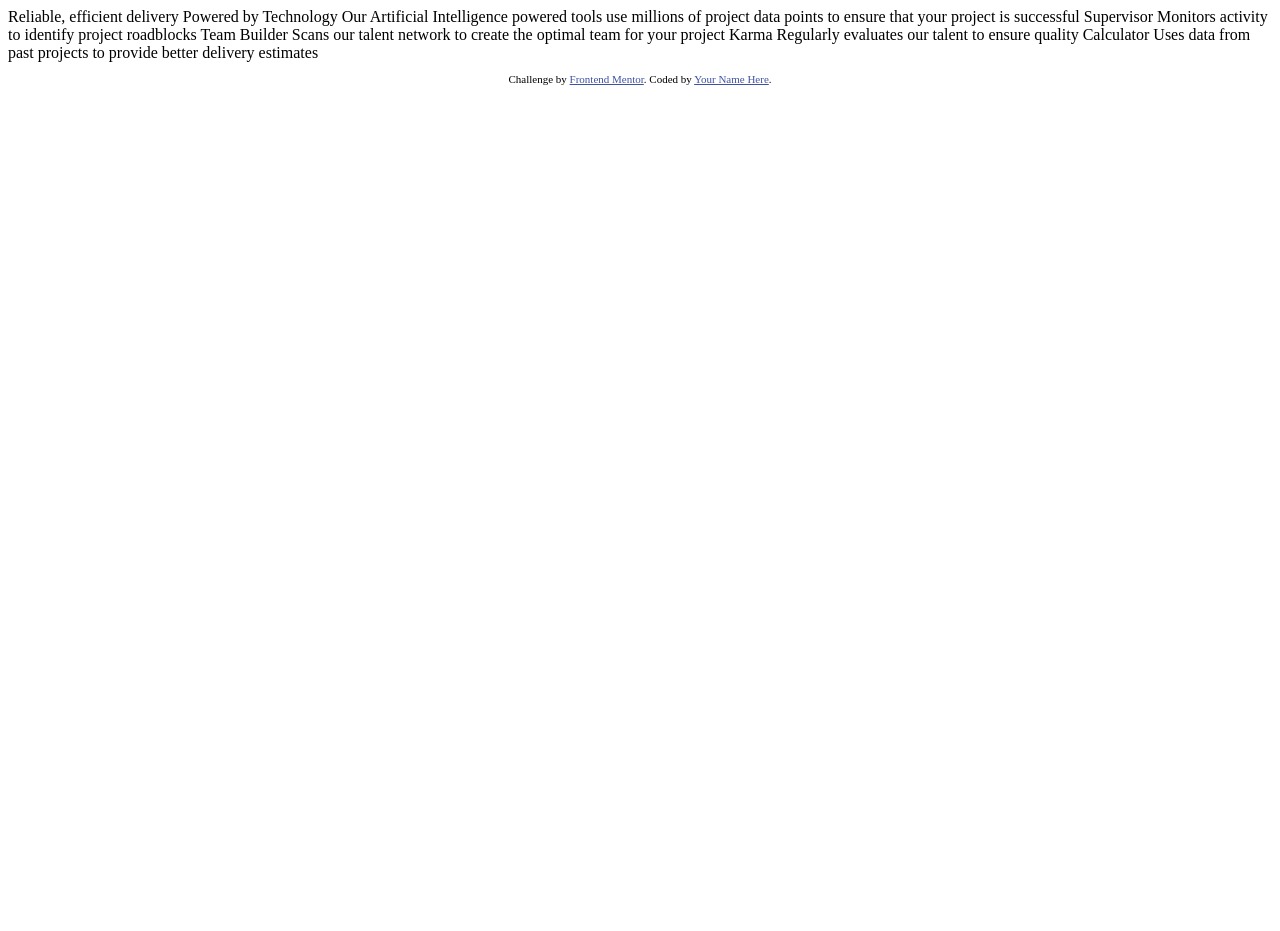
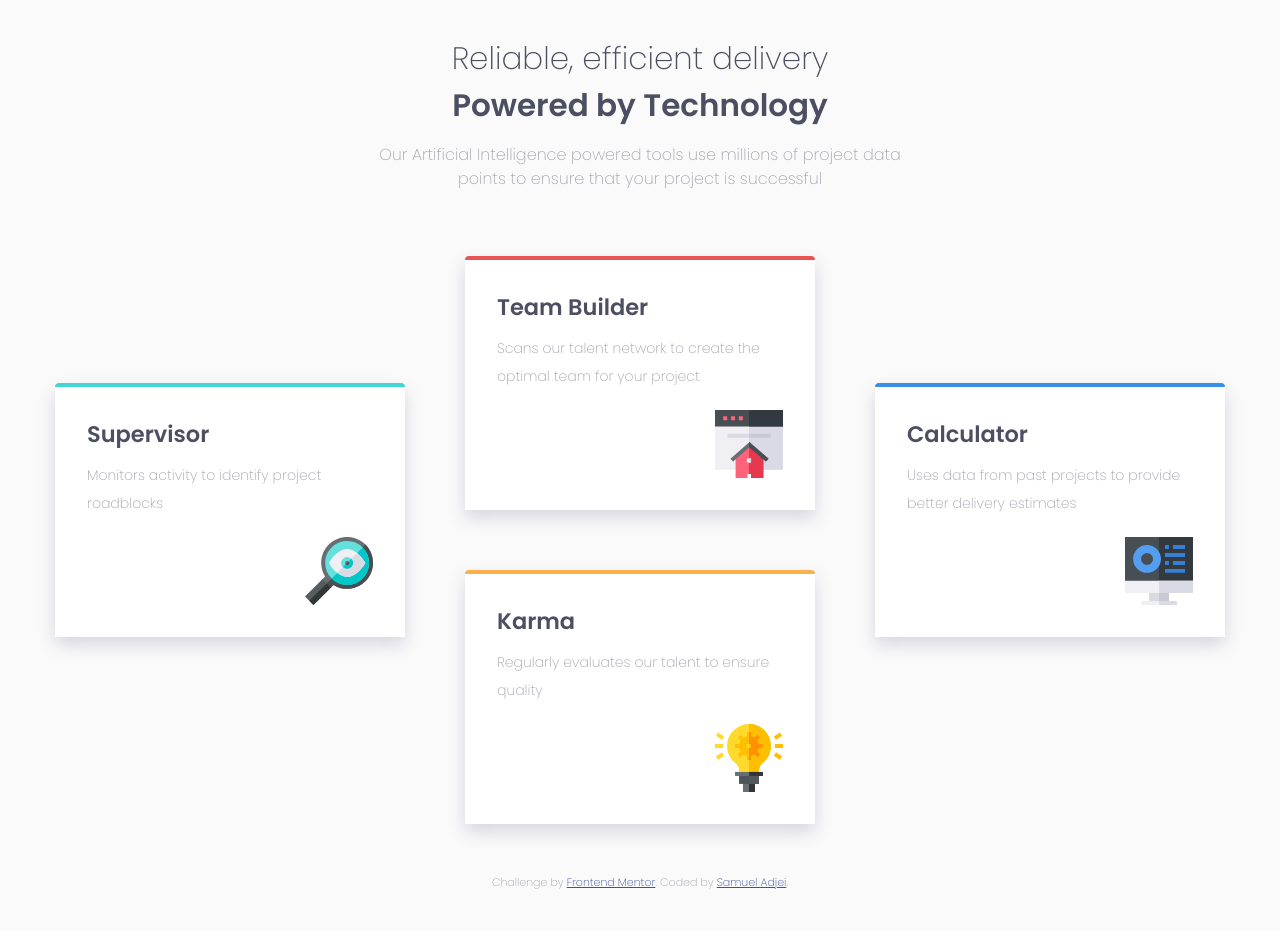
Before and after one commit to samadjei/Four-Card-Feature-Section, a plain HTML site: page index.html in a window 1280 px wide. Before the commit the page ends 800 px from the top, so only its background shows below. Drawn offline with Linux system fonts and the light colour scheme.

Commit message:
Completed Challenge

```diff
--- a/index.html
+++ b/index.html
@@ -1,45 +1,56 @@
 <!DOCTYPE html>
 <html lang="en">
   <head>
-  <meta charset="UTF-8">
-  <meta name="viewport" content="width=device-width, initial-scale=1.0"> <!-- displays site properly based on user's device -->
+    <meta charset="UTF-8" />
+    <meta name="viewport" content="width=device-width, initial-scale=1.0" />
+    <!-- displays site properly based on user's device -->
 
-  <link rel="icon" type="image/png" sizes="32x32" href="./images/favicon-32x32.png">
+    <link rel="icon" type="image/png" sizes="32x32" href="./images/favicon-32x32.png" />
+    <link rel="stylesheet" href="style.css" />
 
     <title>Frontend Mentor | Four card feature section</title>
 
     <!-- Feel free to remove these styles or customise in your own stylesheet 👍 -->
     <style>
-    .attribution { font-size: 11px; text-align: center; }
-    .attribution a { color: hsl(228, 45%, 44%); }
+
     </style>
   </head>
   <body>
+    <div class="title">
+      <h1>Reliable, efficient delivery</h1>
+      <h1>Powered by Technology</h1>
 
-  Reliable, efficient delivery
-  Powered by Technology
+      <h3>Our Artificial Intelligence powered tools use millions of project data points to ensure that your project is successful</h3>
+    </div>
 
-  Our Artificial Intelligence powered tools use millions of project data points
-  to ensure that your project is successful
+    <div class="card">
+      <div class="card__content cards cards--cyan card-push">
+        <h2>Supervisor</h2>
+        <p>Monitors activity to identify project roadblocks</p>
+        <img src="images/icon-supervisor.svg" alt="" />
+      </div>
 
-  Supervisor
-  Monitors activity to identify project roadblocks
+      <div class="card__content cards cards--red">
+        <h2>Team Builder</h2>
+        <p>Scans our talent network to create the optimal team for your project</p>
+        <img src="images/icon-team-builder.svg" alt="" />
+      </div>
 
-  Team Builder
-  Scans our talent network to create the optimal team for your project
+      <div class="card__content cards cards--blue card-push">
+        <h2>Calculator</h2>
+        <p>Uses data from past projects to provide better delivery estimates</p>
+        <img src="images/icon-calculator.svg" alt="Calculator" />
+      </div>
 
-  Karma
-  Regularly evaluates our talent to ensure quality
-
-  Calculator
-  Uses data from past projects to provide better delivery estimates
-
+      <div class="card__content cards cards--orange">
+        <h2>Karma</h2>
+        <p>Regularly evaluates our talent to ensure quality</p>
+        <img src="images/icon-karma.svg" alt="" />
+      </div>
+    </div>
 
     <footer>
-    <p class="attribution">
-      Challenge by <a href="https://www.frontendmentor.io?ref=challenge" target="_blank">Frontend Mentor</a>.
-      Coded by <a href="#">Your Name Here</a>.
-    </p>
+      <p class="attribution">Challenge by <a href="https://www.frontendmentor.io?ref=challenge" target="_blank">Frontend Mentor</a>. Coded by <a href="#">Samuel Adjei</a>.</p>
     </footer>
   </body>
 </html>
--- /dev/null
+++ b/style.css
@@ -0,0 +1,190 @@
+@import url("https://fonts.googleapis.com/css2?family=Poppins:wght@200;400;600&display=swap");
+
+:root {
+  /* Primary  */
+  --Red: #ea5353;
+  --Cyan: #45d3d3;
+  --Orange: #fcaf4a;
+  --Blue: #549ef2;
+
+  /* Neutral */
+  --Very-Dark-Blue: #4c4e61;
+  --Grayish-Blue: #a3a5ae;
+  --Very-Light-Gray: #fafafa;
+  --White: #fff;
+}
+
+*,
+*::after,
+*::before {
+  margin: 0;
+  padding: 0;
+  /* automatically inherit box-sizing from the body element */
+  /* box-sizing: inherit; */
+  box-sizing: border-box;
+}
+
+/* setting the root font-size  */
+html {
+  box-sizing: border-box;
+  /* change to 1px so that we know that 1rem will equal 10px */
+  /* change the 10px to a percentage which will translate to the percentage given by the browser */
+  /* 10/16*100 */
+  /* this method is used when a user decides to adjust the font size on the browser  */
+  font-size: 62.5%;
+}
+
+body {
+  font-family: "Poppins", sans-serif;
+  background: var(--Very-Light-Gray);
+  color: #000;
+  font-size: 15px;
+  line-height: 1.5;
+}
+
+img {
+  width: 100%;
+}
+
+h1 {
+  font-size: 3.1rem;
+  font-weight: 300;
+  color: var(--Very-Dark-Blue);
+}
+
+h1:nth-child(2) {
+  font-weight: 600;
+}
+
+h3 {
+  font-weight: 300;
+  color: var(--Grayish-Blue);
+}
+
+p {
+  color: var(--Grayish-Blue);
+  font-weight: 300;
+}
+
+/* .container {
+  max-width: 1440px;
+  margin: 0 auto;
+  padding: 0 2rem;
+  overflow: hidden;
+} */
+
+/* Title */
+.title {
+  padding: 3.5rem;
+  text-align: center;
+  width: 60rem;
+  margin: 0 auto;
+}
+
+h1:nth-child(2) {
+  padding-bottom: 1.5rem;
+}
+
+.title h3 {
+  font-size: 1.6rem;
+}
+
+/* Card */
+.card {
+  display: flex;
+  flex-wrap: wrap;
+  justify-content: center;
+  margin: 0 auto;
+  max-width: 1230px;
+}
+
+.card__content {
+  width: 35rem;
+  height: 25.4rem;
+  padding: 3.5rem 3.2rem;
+  margin: 3rem;
+  background: var(--White);
+  box-shadow: 0 8px 16px 0 rgba(78, 74, 122, 0.2);
+  /* position: relative; */
+}
+
+.cards {
+  position: relative;
+  border-radius: 1.1.155rem;
+}
+
+.cards::before {
+  content: "";
+  width: 100%;
+  position: absolute;
+  top: 0;
+  left: 0;
+  height: 0.4rem;
+  border-top-left-radius: 1.15rem;
+  border-top-right-radius: 1.15rem;
+  background-color: #378fe6;
+}
+
+.cards--cyan::before {
+  background: var(--Cyan);
+}
+
+.cards--red::before {
+  background: var(--Red);
+}
+
+.cards--orange::before {
+  background: var(--Orange);
+}
+
+.card__content h2 {
+  color: var(--Very-Dark-Blue);
+  padding-bottom: 0.9rem;
+}
+
+.card__content p {
+  font-size: 1.4rem;
+  line-height: 2;
+}
+
+.card__content img {
+  display: block;
+  width: 6.8rem;
+  height: 6.8rem;
+  margin-left: auto;
+  margin-top: 2rem;
+}
+
+.card-push {
+  transform: translateY(50%);
+}
+
+/* Footer */
+.attribution {
+  font-size: 11px;
+  text-align: center;
+  padding-top: 2rem;
+  padding-bottom: 4rem;
+}
+.attribution a {
+  color: hsl(228, 45%, 44%);
+}
+
+@media (max-width: 885px) {
+  .title {
+    padding: 4.6rem 2rem;
+    width: 40rem;
+  }
+
+  h1 {
+    font-size: 2.5rem;
+  }
+
+  .title h3 {
+    font-size: 1.8rem;
+  }
+
+  .card-push {
+    transform: translateY(0);
+  }
+}
```
Lines whose indentation alone changed are shown as unchanged.
